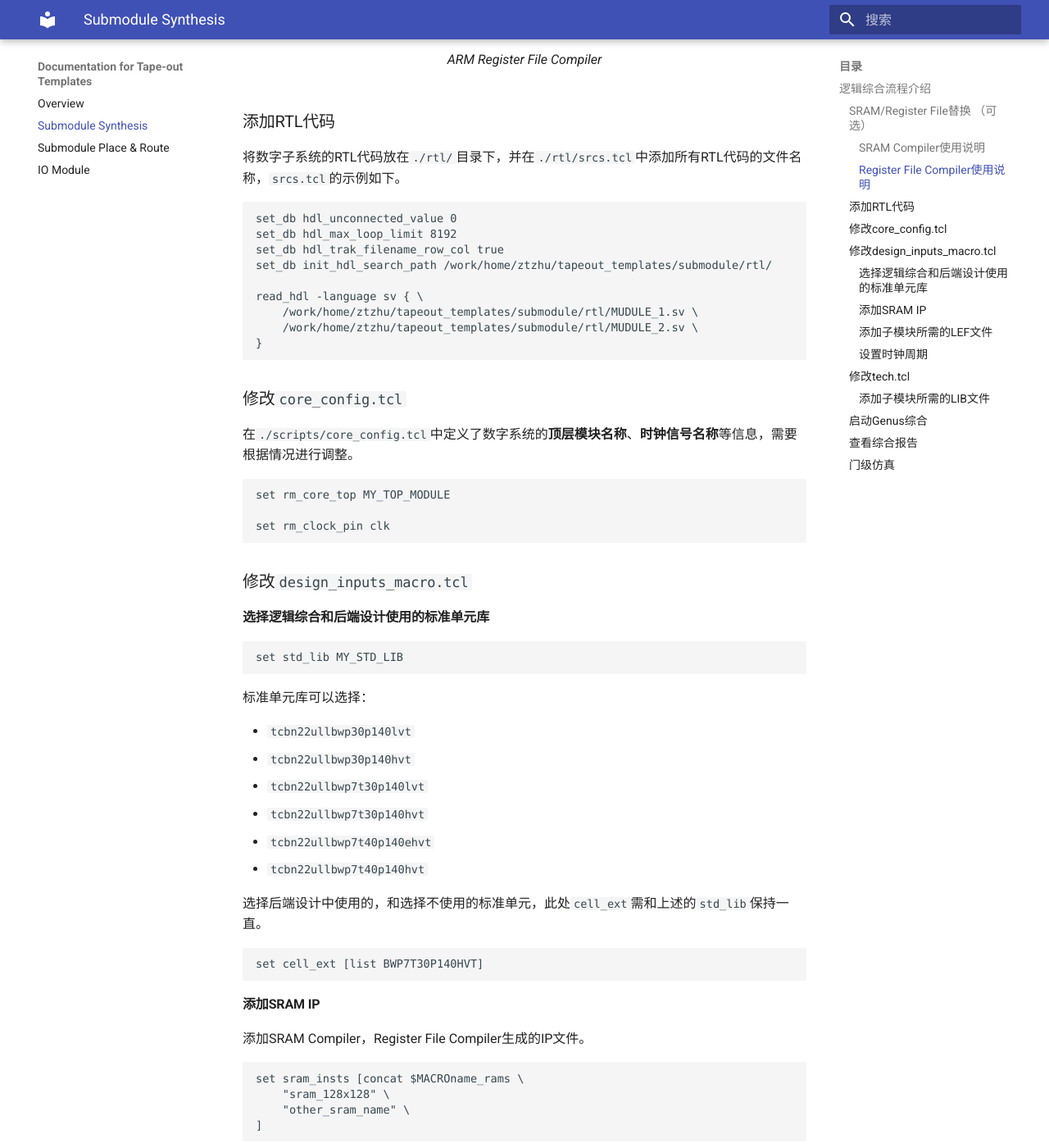
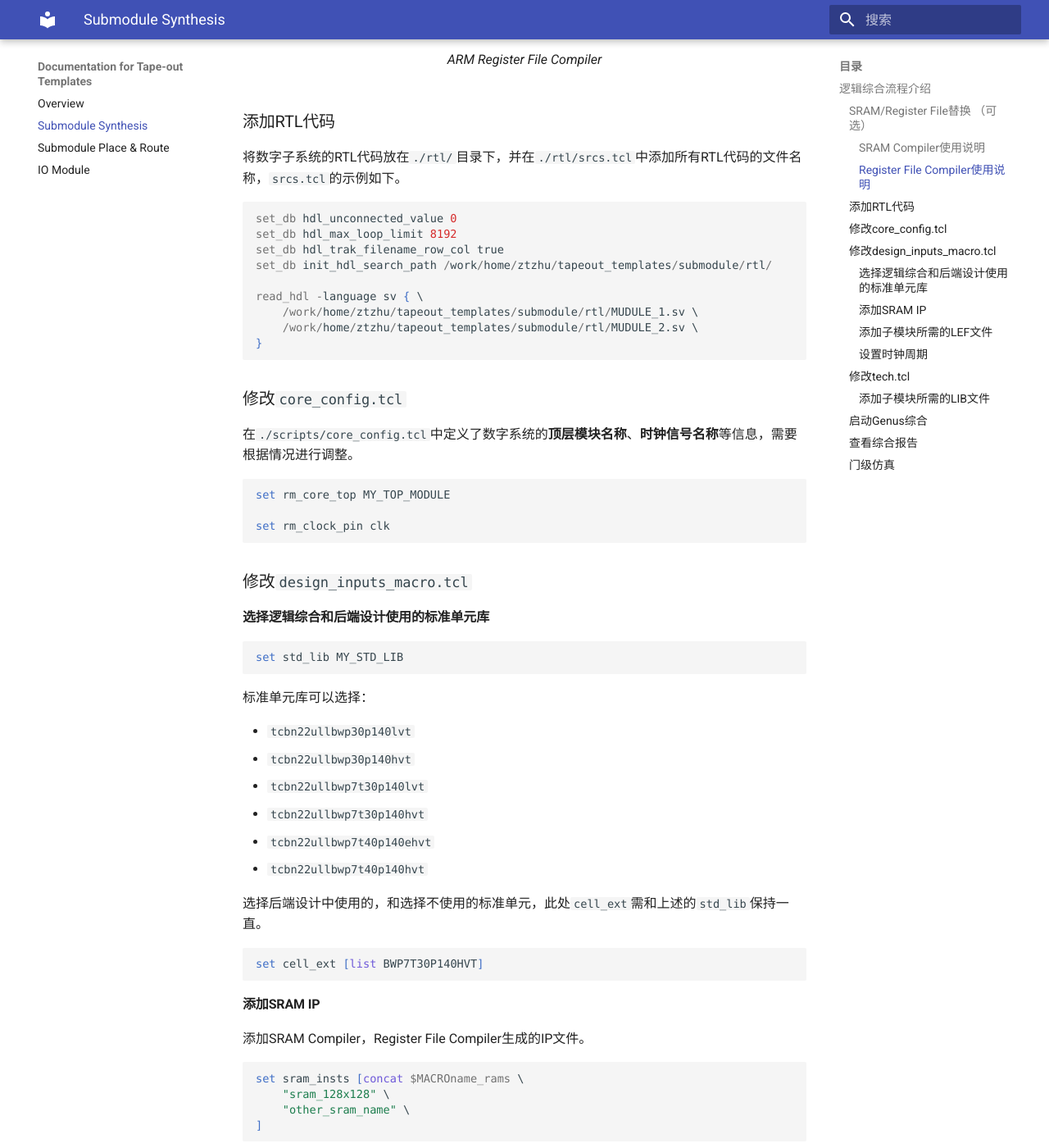
Before and after one commit to pku-pacific-lab-team/Tape-out_template_doc, an MkDocs documentation site: the page built from docs/2_submodule_synthesis.md, in a window 1280 px wide and 1400 px high, scrolled down 2383 px. Shown: the whole window at 82% size. Built offline with MkDocs 1.6.1 and Material for MkDocs 9.7.7, drawn with Linux system fonts in a browser that asks for light colours; some web fonts are replaced; some of the changed text lies outside the part shown.

Commit message:
update custom.css and mkdocs.yml

```diff
--- a/docs/2_submodule_synthesis.md
+++ b/docs/2_submodule_synthesis.md
@@ -34,9 +34,9 @@
 
 在`./sram/`路径下新建文件夹，并在该文件夹下启动`SRAM Compiler`/`Register File Compiler`，用于存放生成的文件。
 
-<figure style="text-align: center;">
+<figure>
   <img src="./figs/sram_compiler.png" alt="ARM SRAM Compiler">
-  <figcaption style="text-align: center;">ARM SRAM Compiler</figcaption>
+  <figcaption>ARM SRAM Compiler</figcaption>
 </figure>
 
 > **注意**：`./sram/`路径下新建的**文件夹名称**与SRAM模块的`Instance Name`需保持一致！
@@ -55,9 +55,9 @@
 
 在`Corners`菜单中勾选所有的DOMAINS与PROCESSES，以保证生成综合报告的完整性。
 
-<figure style="text-align: center;">
+<figure>
   <img src="./figs/corners.png" alt="ARM SRAM Compiler Corners">
-  <figcaption style="text-align: center;">SRAM Compiler Available Corners </figcaption>
+  <figcaption>SRAM Compiler Available Corners </figcaption>
 </figure>
 
 在`views`部分依次选择`LEF Footprint`, `LVS Netlist`, `Liberty Model`, `Verilog Model`，点击`Generate`生成相应的文件，这些文件的用途大致如下：
@@ -67,18 +67,18 @@
 * `LEF Footprint`：包含SRAM的版图信息（使用的金属层、IO位置等），为逻辑综合和后端设计提供SRAM的面积信息；
 * `LVS Netlist`：用于后端设计的LVS检查，在逻辑综合阶段暂不需要。
 
-<figure style="text-align: center;">
+<figure>
   <img src="./figs/views.png" alt="ARM SRAM Compiler Views">
-  <figcaption style="text-align: center;">SRAM Compiler Available Views </figcaption>
+  <figcaption>SRAM Compiler Available Views </figcaption>
 </figure>
 
 #### Register File Compiler使用说明
 
 与`SRAM Compiler`流程类似。
 
-<figure style="text-align: center;">
+<figure>
   <img src="./figs/register_file_compiler.png" alt="ARM Register File Compiler">
-  <figcaption style="text-align: center;">ARM Register File Compiler</figcaption>
+  <figcaption>ARM Register File Compiler</figcaption>
 </figure>
 
 ### 添加RTL代码
--- a/mkdocs.yml
+++ b/mkdocs.yml
@@ -10,6 +10,12 @@
   features:
     - navigation.instant
 
+markdown_extensions:
+  - codehilite
+
+extra_css:
+  - css/custom.css
+
 plugins:
   - search:
       lang:
```
Also changed, not shown: docs/custom.css (added, +7 -0 lines), docs/index.md (+2 -2 lines).
